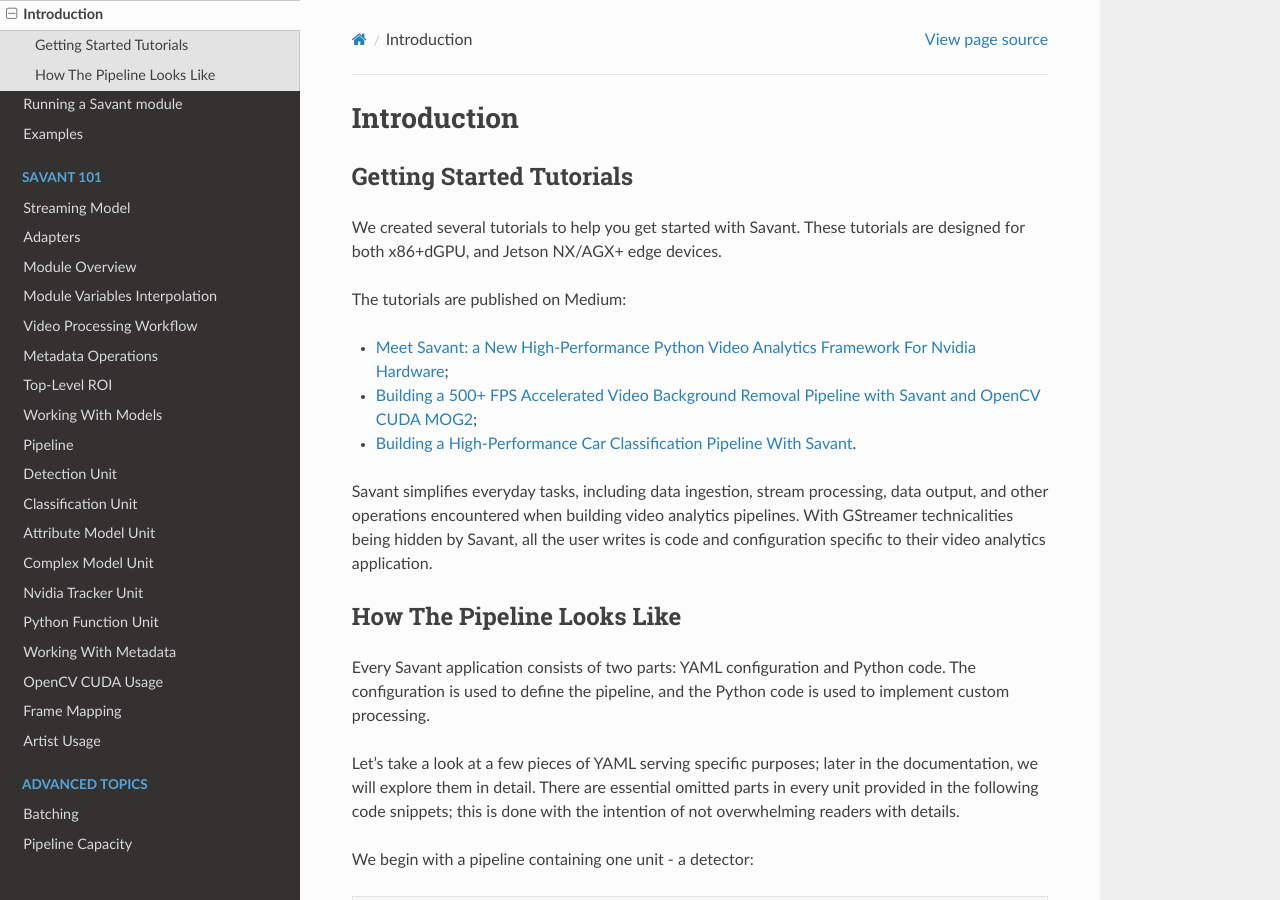
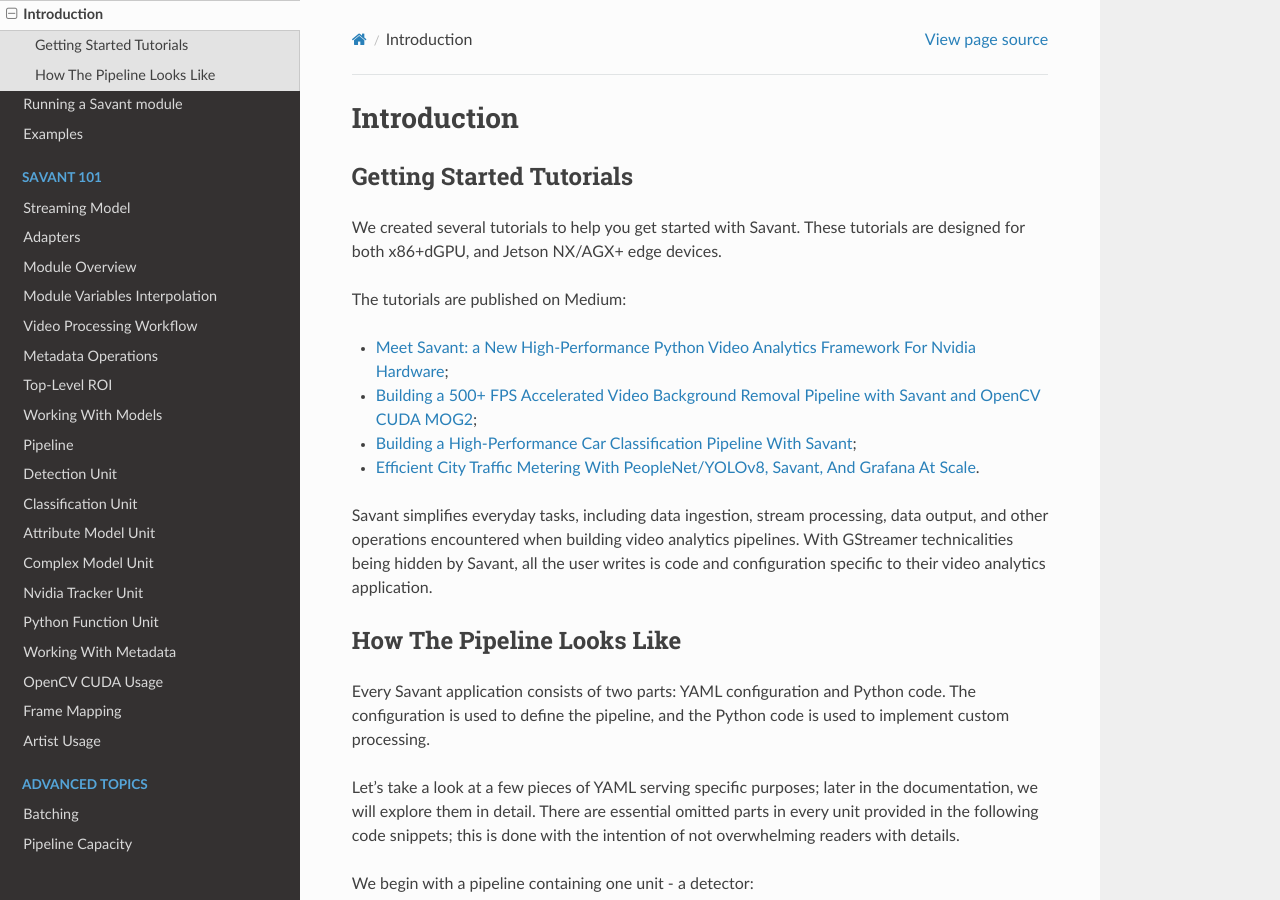
Before and after one commit to insight-platform/Savant, a Sphinx documentation site: the page built from docs/source/getting_started/1_intro.rst, in a window 1280 px wide and 900 px high. Built offline with Sphinx 7.4.7 and the Read the Docs theme 2.0.0, drawn with Linux system fonts in a browser that asks for light colours; the version number could not be read and is left out.

Commit message:
small fixes to docs

```diff
--- a/docs/source/getting_started/1_intro.rst
+++ b/docs/source/getting_started/1_intro.rst
@@ -10,7 +10,8 @@
 
 - `Meet Savant: a New High-Performance Python Video Analytics Framework For Nvidia Hardware <https://hello.savant.video/peoplenet-tutorial>`_;
 - `Building a 500+ FPS Accelerated Video Background Removal Pipeline with Savant and OpenCV CUDA MOG2 <https://hello.savant.video/opencv-cuda-bg-remover-mog2-tutorial>`_;
-- `Building a High-Performance Car Classification Pipeline With Savant <https://medium.com/inside-in-sight/building-a-high-performance-car-classifier-pipeline-with-savant-b232461ad96?source=friends_link&sk=63cb289315679af83032ef5247861a2d>`_.
+- `Building a High-Performance Car Classification Pipeline With Savant <https://medium.com/inside-in-sight/building-a-high-performance-car-classifier-pipeline-with-savant-b232461ad96?source=friends_link&sk=63cb289315679af83032ef5247861a2d>`_;
+- `Efficient City Traffic Metering With PeopleNet/YOLOv8, Savant, And Grafana At Scale <https://medium.com/inside-in-sight/efficient-city-traffic-metering-with-peoplenet-yolov8-savant-and-grafana-at-scale-d6f162afe883?source=friends_link&sk=ab96c5ef3c173902559f213849dede9b>`_.
 
 Savant simplifies everyday tasks, including data ingestion, stream processing, data output, and other operations encountered when building video analytics pipelines. With GStreamer technicalities being hidden by Savant, all the user writes is code and configuration specific to their video analytics application.
 
--- a/docs/source/index.rst
+++ b/docs/source/index.rst
@@ -4,7 +4,7 @@
 Welcome To Savant Documentation
 ===================================
 
-:repo-link:`Savant` is a Python/C++ open-source, high-level framework for building real-time, streaming, highly efficient multimedia AI applications on the Nvidia stack. It makes it possible to develop dynamic, fault-tolerant inference pipelines that utilize the best Nvidia approaches for data center and edge accelerators very quickly. Savant supports both discrete Nvidia GPUs and Jetson edge devices.
+:repo-link:`Savant` is an open-source, high-level Python/C++/Rust framework for building real-time, streaming, highly efficient computer vision AI applications on the Nvidia stack. It makes it possible to develop dynamic, fault-tolerant inference pipelines that utilize the best Nvidia approaches for data center and edge accelerators very quickly. Savant supports both discrete Nvidia GPUs and Jetson edge devices.
 
 * **Repository**: https://github.com/insight-platform/Savant
 * **License**: Apache 2.0
```
